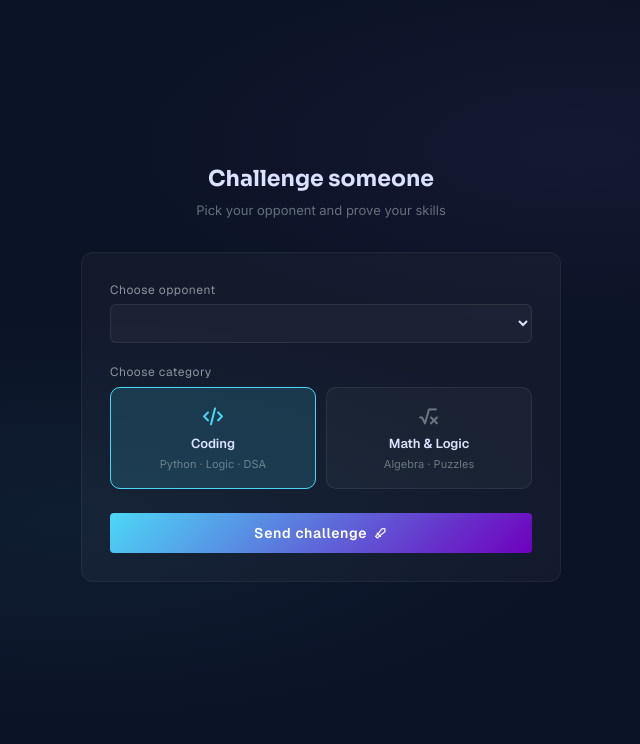
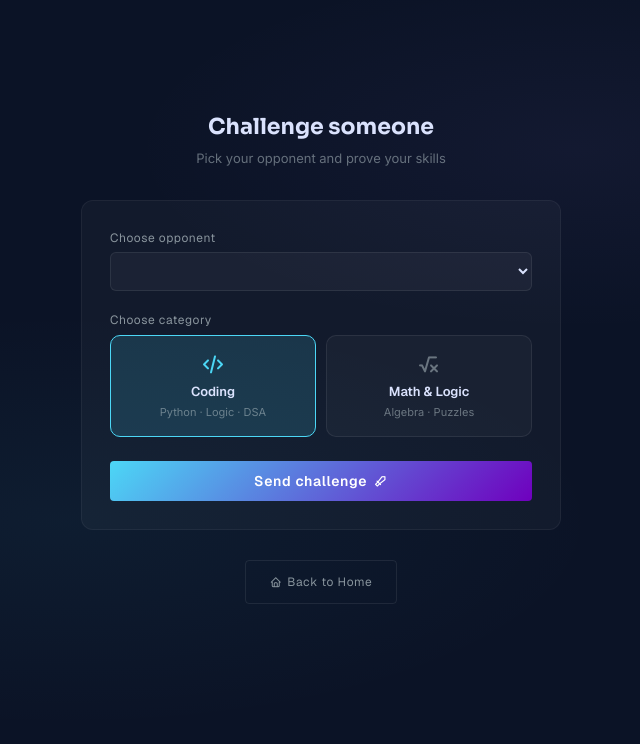
Before and after one commit to shanuka-upendra/Skill-Duel-Django, a Django app: page /skillduel/create in a window 1280 px wide. Shown: the part 56-800 px from the top of the page, without its empty margins (319-959 px from the left). Run offline with Django 5.2, Linux system fonts and the light colour scheme; the visitor is signed in with stand-in values (Sample User, id 1); data comes from the database, SQL or seed files in the repository; lists and menus that the app fills with data are empty.

Commit message:
Add "Back to Home" button to multiple templates for improved navigation

```diff
--- a/templates/skillduel/create_duel.html
+++ b/templates/skillduel/create_duel.html
@@ -138,8 +138,16 @@
             </form>
         </div>
 
+        <div style="display:flex; justify-content:center; padding:30px 0;">
+            <a href="/" class="btn-ghost" style="padding:12px 24px;">
+                <i class="ti ti-home"></i> Back to Home
+            </a>
+        </div>
+
     </div>
 </div>
+
+
 {% endblock %}
 
 {% block extra_js %}
--- a/templates/skillduel/inbox.html
+++ b/templates/skillduel/inbox.html
@@ -113,5 +113,11 @@
         {% endfor %}
     </div>
 
+    <div style="display:flex; justify-content:center; padding:30px 0;">
+        <a href="/" class="btn-ghost" style="padding:12px 24px;">
+            <i class="ti ti-home"></i> Back to Home
+        </a>
+    </div>
+
 </div>
 {% endblock %}
--- a/templates/skillduel/leaderboard.html
+++ b/templates/skillduel/leaderboard.html
@@ -191,5 +191,11 @@
         {% endfor %}
     </div>
 
+    <div style="display:flex; justify-content:center; padding:30px 0;">
+        <a href="/" class="btn-ghost" style="padding:12px 24px;">
+            <i class="ti ti-home"></i> Back to Home
+        </a>
+    </div>
+
 </div>
 {% endblock %}
--- a/templates/skillduel/profile.html
+++ b/templates/skillduel/profile.html
@@ -109,5 +109,11 @@
         {% endfor %}
     </div>
 
+    <div style="display:flex; justify-content:center; padding:30px 0;">
+        <a href="/" class="btn-ghost" style="padding:12px 24px;">
+            <i class="ti ti-home"></i> Back to Home
+        </a>
+    </div>
+
 </div>
 {% endblock %}
--- a/templates/skillduel/result.html
+++ b/templates/skillduel/result.html
@@ -147,6 +147,7 @@
     <div class="action-row">
         <a href="/skillduel/create" class="btn-primary"><i class="ti ti-sword"></i> New duel</a>
         <a href="/skillduel/leaderboard" class="btn-ghost"><i class="ti ti-trophy"></i> Leaderboard</a>
+        <a href="/" class="btn-ghost"><i class="ti ti-home"></i> Back to Home</a>
     </div>
 
 </div>
--- a/templates/skillduel/waiting.html
+++ b/templates/skillduel/waiting.html
@@ -55,6 +55,11 @@
             style="font-size:11px; color:var(--text-dim); margin-top:1.5rem; font-family:'Geist',sans-serif; letter-spacing:0.04em;">
             Auto-refreshes every 5 seconds
         </div>
+        <div style="display:flex; justify-content:center; padding:30px 0;">
+            <a href="/" class="btn-ghost" style="padding:12px 24px;">
+                <i class="ti ti-home"></i> Back to Home
+            </a>
+        </div>
     </div>
 </div>
 <meta http-equiv="refresh" content="5">
```
